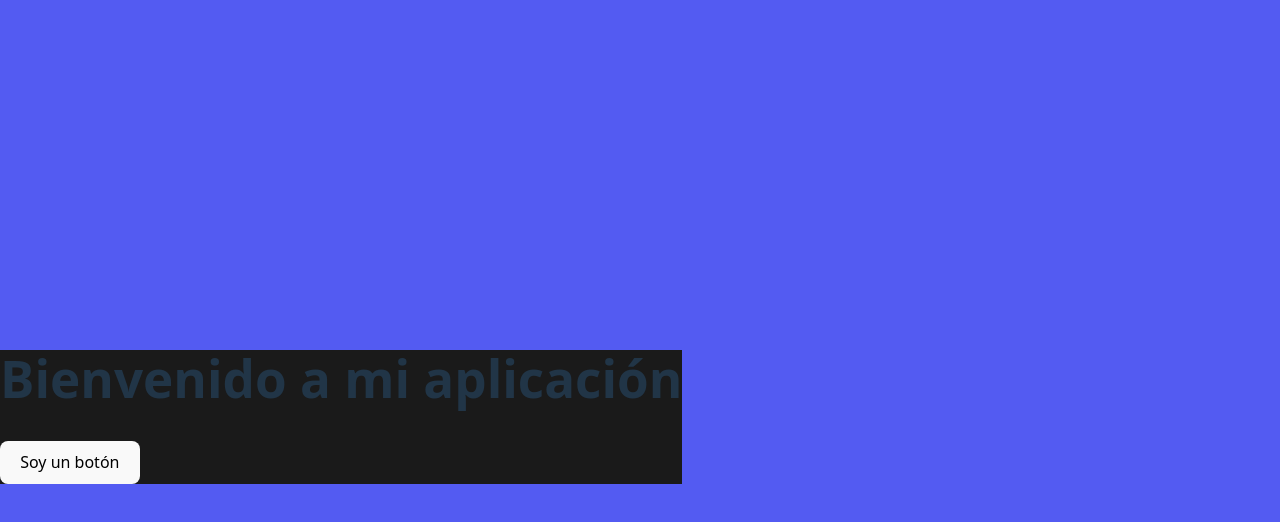
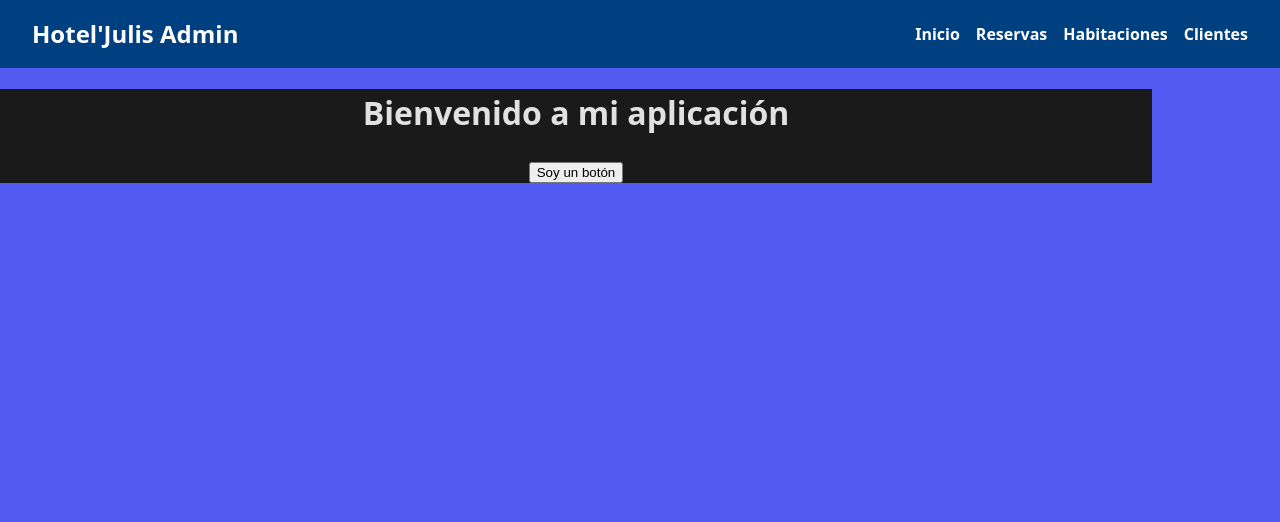
Before and after one commit to rbxus8/Desarrollo_de_un_Sistema_de_Reservas_Online, a React (Vite) app: page / in a window 1280 px wide. Shown: the top 522 px of the page. Built offline with nearby package versions, Linux system fonts and the light colour scheme.

Commit message:
feat(react): header

```diff
--- a/src/App.jsx
+++ b/src/App.jsx
@@ -1,18 +1,17 @@
 import './index.css';
 import React from 'react';
-import Header from './header';
-
-
+import Header from './header.jsx';
 
 function App() {
-
-
   return (
-    <div className='container'>
-      <h1>Bienvenido a mi aplicación</h1>
-      <MyButton />
-    </div>
-  )
+    <>
+      <Header />
+      <div className='container'>
+        <h1>Bienvenido a mi aplicación</h1>
+        <MyButton />
+      </div>
+    </>
+  );
 }
 
 function MyButton() {
@@ -23,4 +22,4 @@ function MyButton() {
   );
 }
 
-export default App
+export default App;
--- a/src/header.jsx
+++ b/src/header.jsx
@@ -1,14 +1,56 @@
-// src/components/Header.jsx
-import React from 'react';
-import './index.css'
-
+import React, { useState } from 'react';
 
 function Header() {
+  // Estado para identificar qué link está siendo "hovered"
+  const [hoveredLink, setHoveredLink] = useState(null);
+
+  const navLinks = ['Inicio', 'Reservas', 'Habitaciones', 'Clientes'];
+
   return (
-    <header className="header">
-      <h1>Mi Sitio Web</h1>
+    <header style={styles.header}>
+      <h1 style={styles.title}>Hotel'Julis Admin</h1>
+      <nav style={styles.nav}>
+        {navLinks.map((text, index) => (
+          <a
+            key={index}
+            href="#"
+            onMouseEnter={() => setHoveredLink(index)}
+            onMouseLeave={() => setHoveredLink(null)}
+            style={{
+              ...styles.link,
+              color: hoveredLink === index ? '#ffcc00' : 'white',
+            }}
+          >
+            {text}
+          </a>
+        ))}
+      </nav>
     </header>
   );
 }
 
+const styles = {
+  header: {
+    backgroundColor: '#004080',
+    color: 'white',
+    padding: '1rem 2rem',
+    display: 'flex',
+    justifyContent: 'space-between',
+    alignItems: 'center',
+  },
+  title: {
+    margin: 0,
+    fontSize: '1.5rem',
+  },
+  nav: {
+    display: 'flex',
+    gap: '1rem',
+  },
+  link: {
+    textDecoration: 'none',
+    fontWeight: 'bold',
+    transition: 'color 0.2s ease',
+  },
+};
+
 export default Header;
--- a/src/index.css
+++ b/src/index.css
@@ -13,69 +13,28 @@
   -moz-osx-font-smoothing: grayscale;
 }
 
-.header {
-  background-color: #222;
-  color: white;
-  padding: 1rem;
-  text-align: center;
+html, body, #root {
+  margin: 0;
+  padding: 0;
+  height: 100%;
+  width: 100%;
 }
+
+
 
 .container{
   background-color: #1a1a1a;
-  width: 100%;
-}
-
-a {
-  font-weight: 500;
-  color: #646cff;
-  text-decoration: inherit;
-}
-a:hover {
-  color: #535bf2;
+  width: 90%;
+  text-align: center;
 }
 
 body {
   margin: 0;
   display: flex;
   place-items: center;
+  width: 100vw;
   min-width: 320px;
-  min-height: 100vh;
+  height: 100vh;
   background-color: #535bf2;
+  justify-content: center;
 }
-
-h1 {
-  font-size: 3.2em;
-  line-height: 1.1;
-}
-
-button {
-  border-radius: 8px;
-  border: 1px solid transparent;
-  padding: 0.6em 1.2em;
-  font-size: 1em;
-  font-weight: 500;
-  font-family: inherit;
-  background-color: #1a1a1a;
-  cursor: pointer;
-  transition: border-color 0.25s;
-}
-button:hover {
-  border-color: #646cff;
-}
-button:focus,
-button:focus-visible {
-  outline: 4px auto -webkit-focus-ring-color;
-}
-
-@media (prefers-color-scheme: light) {
-  :root {
-    color: #213547;
-    background-color: #ffffff;
-  }
-  a:hover {
-    color: #747bff;
-  }
-  button {
-    background-color: #f9f9f9;
-  }
-}
```
Also changed, not shown: src/login.jsx (added).
